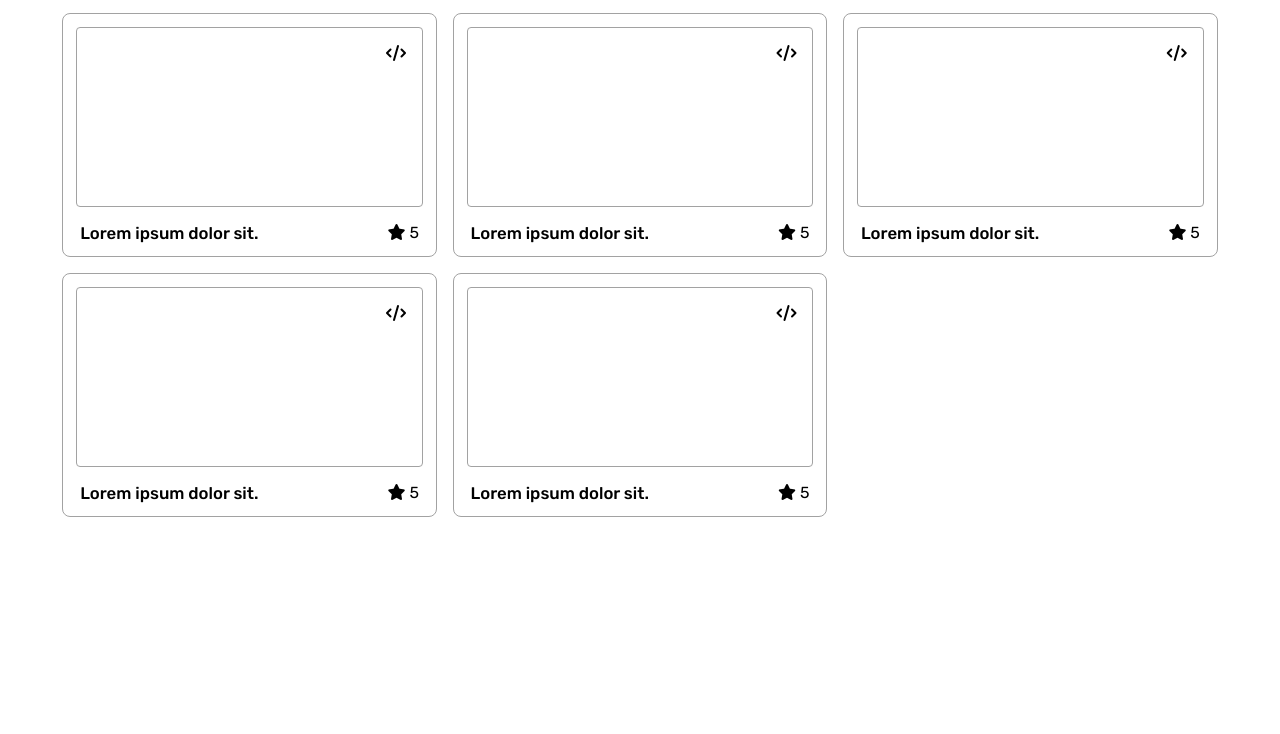
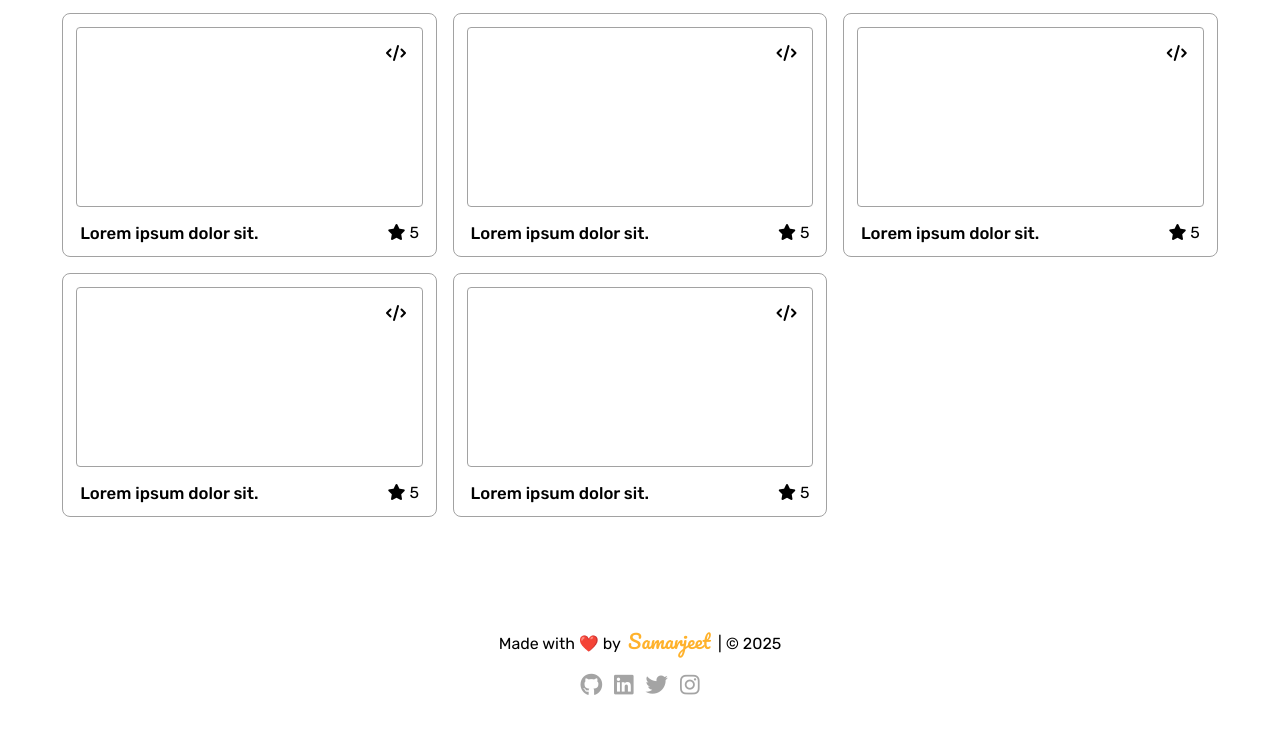
Before and after one commit to samarjeets10/javascript_projects, a plain HTML site: page CSS_Button_component_library/index.html in a window 1280 px wide. Shown: the part 644-1378 px from the top of the page. Before the commit the page ends 1244 px from the top, so only its background shows below. Drawn offline with Linux system fonts and the light colour scheme.

Commit message:
Add footer section with social media links and style enhancements

```diff
--- a/CSS_Button_component_library/index.html
+++ b/CSS_Button_component_library/index.html
@@ -178,6 +178,22 @@
 
     <footer>
 
+        <p>Made with ❤️ by <span>Samarjeet</span> | © 2025</p>
+
+        <div class="contact-me">
+            <a href="https://github.com/samarjeets10" target="_blank">
+                <i class="fa-brands fa-github"></i>
+            </a>
+            <a href="https://www.linkedin.com/in/samarjeet-sabale-9254b82ba/" target="_blank">
+                <i class="fa-brands fa-linkedin"></i>
+            </a>
+            <a href="https://x.com/SamarjeetSabale" target="_blank">
+                <i class="fa-brands fa-twitter"></i>
+            </a>
+            <a href="https://www.instagram.com/samarjeet0521/" target="_blank">
+                <i class="fa-brands fa-instagram"></i>
+            </a>
+        </div>
     </footer>
 
     <script src="script.js"></script>
--- a/CSS_Button_component_library/style.css
+++ b/CSS_Button_component_library/style.css
@@ -2,7 +2,9 @@
 
 /* Google font */
 
-@import url('https://fonts.googleapis.com/css2?family=Rubik:ital,wght@0,300..900;1,300..900&display=swap');
+/* @import url('https://fonts.googleapis.com/css2?family=Rubik:ital,wght@0,300..900;1,300..900&display=swap'); */
+
+@import url('https://fonts.googleapis.com/css2?family=Pacifico&family=Rubik:ital,wght@0,300..900;1,300..900&display=swap');
 
 
 /* general styling */
@@ -235,3 +237,39 @@ main .main-Title {
     right: 16px;
     cursor: pointer;
 }
+
+
+/* footer */
+
+footer {
+    width: 100%;
+    padding: 1.5em 0 1.8em 0;
+    text-align: center;
+}
+
+footer p span {
+    font-family: "Pacifico", cursive;
+    font-size: 1.2rem;
+    font-weight: 500;
+    padding-inline: 0.2em;
+    color: #FFB22C;
+}
+
+footer .contact-me {
+    margin: 1em 0;
+}
+
+.contact-me a{
+    text-decoration: none;
+}
+
+.contact-me a i {
+    font-size: 1.4rem;
+    padding-inline: 0.25rem;
+    color: #a4a4a4;
+    transition: all 0.2s ease;
+
+    &:hover {
+        color: #4E71FF;
+    }
+}
```
